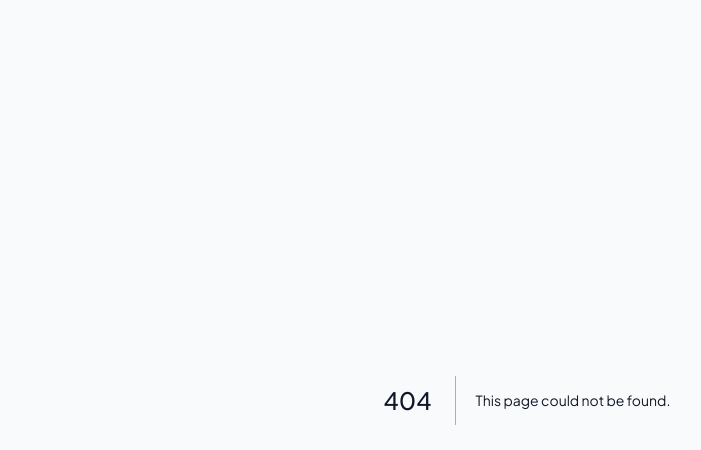
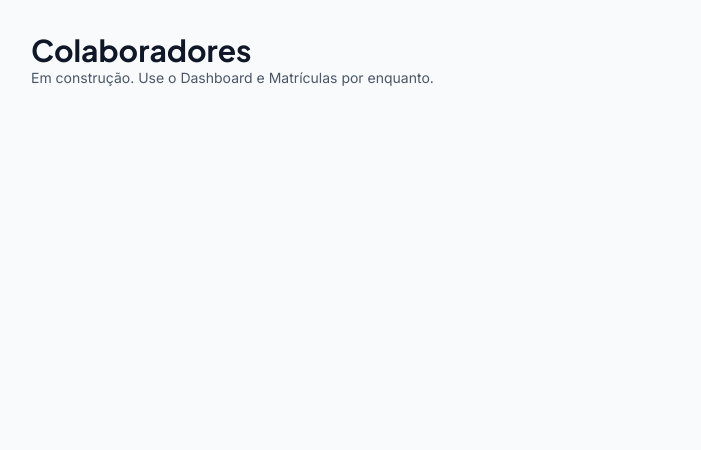
Before and after one commit to Valvick/plenum-saas, a Next.js app: page /colaboradores in a window 1280 px wide. Before the commit this address had no page. Shown: the top 450 px of the page, without its empty margins (113-814 px from the left). Built offline with nearby package versions, Linux system fonts and the light colour scheme.

Commit message:
chore(routes): placeholders para colaboradores/cursos/certificados (typedRoutes)

```diff
--- /dev/null
+++ b/app/certificados/page.tsx
@@ -0,0 +1,12 @@
+export default function CertificadosPage() {
+  return (
+    <main className="min-h-screen bg-background text-foreground">
+      <div className="mx-auto max-w-5xl px-4 py-8">
+        <h1 className="font-display text-3xl font-bold">Certificados</h1>
+        <p className="text-sm text-muted-foreground">
+          Em construção. Visualização e upload centralizado virão aqui.
+        </p>
+      </div>
+    </main>
+  );
+}
--- /dev/null
+++ b/app/colaboradores/page.tsx
@@ -0,0 +1,12 @@
+export default function ColaboradoresPage() {
+  return (
+    <main className="min-h-screen bg-background text-foreground">
+      <div className="mx-auto max-w-5xl px-4 py-8">
+        <h1 className="font-display text-3xl font-bold">Colaboradores</h1>
+        <p className="text-sm text-muted-foreground">
+          Em construção. Use o Dashboard e Matrículas por enquanto.
+        </p>
+      </div>
+    </main>
+  );
+}
--- /dev/null
+++ b/app/cursos/page.tsx
@@ -0,0 +1,12 @@
+export default function CursosPage() {
+  return (
+    <main className="min-h-screen bg-background text-foreground">
+      <div className="mx-auto max-w-5xl px-4 py-8">
+        <h1 className="font-display text-3xl font-bold">Cursos</h1>
+        <p className="text-sm text-muted-foreground">
+          Em construção. Em breve você vai cadastrar e gerenciar cursos aqui.
+        </p>
+      </div>
+    </main>
+  );
+}
```
